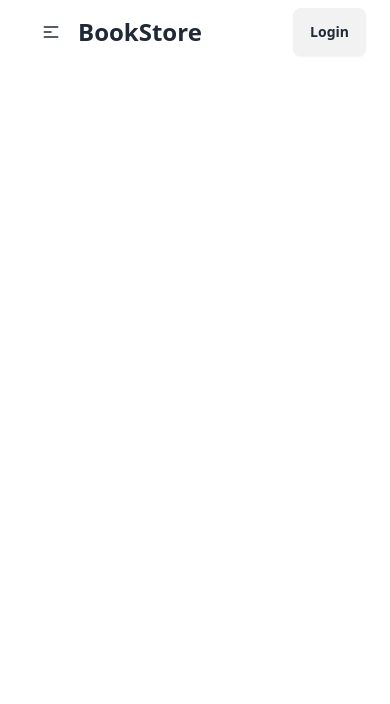
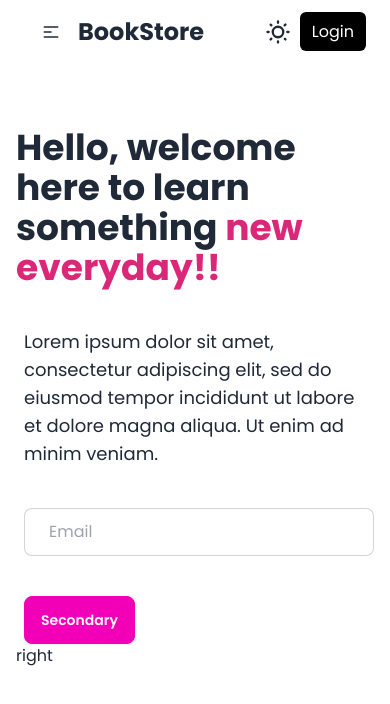
Before and after one commit to SakshiRathod13/BookStore, a React (Vite) app in the folder frontend/: page / in a window 390 px wide. Shown: the top 704 px of the page. Built offline with nearby package versions, Linux system fonts and the light colour scheme.

Commit message:
Refactor navbar component for improved responsiveness and readability

```diff
--- a/frontend/src/App.jsx
+++ b/frontend/src/App.jsx
@@ -1,10 +1,11 @@
 import React from 'react'
 import Navbar from './components/navbar'
-
+import Banner from './components/Banner'
 const App = () => {
   return (
     <div>
       <Navbar/>
+      <Banner/>
     </div>
   )
 }
--- /dev/null
+++ b/frontend/src/components/Banner.jsx
@@ -0,0 +1,30 @@
+import React from 'react'
+
+const Banner = () => {
+  return (
+    <>
+        <div className='max-w-screen-2xl container mx-auto md:px-20 px-4 flex flex-col md:flex-row' >
+            <div className='w-full md:1/2 '>
+                <div className=' space-x-2 space-y-10'>
+                <h1 className='  mt-16 text-4xl font-bold'>Hello, welcome here to learn something <span className='text-pink-600'>new everyday!!</span></h1>
+                <p className='text-lg'>Lorem ipsum dolor sit amet, consectetur adipiscing elit, sed do eiusmod tempor incididunt ut labore et dolore magna aliqua. Ut enim ad minim veniam.
+                </p>
+                <label className="input input-bordered flex items-center gap-2">
+  <svg xmlns="http://www.w3.org/2000/svg" viewBox="0 0 16 16" fill="currentColor" className="w-4 h-4 opacity-70"><path d="M2.5 3A1.5 1.5 0 0 0 1 4.5v.793c.026.009.051.02.076.032L7.674 8.51c.206.1.446.1.652 0l6.598-3.185A.755.755 0 0 1 15 5.293V4.5A1.5 1.5 0 0 0 13.5 3h-11Z" /><path d="M15 6.954 8.978 9.86a2.25 2.25 0 0 1-1.956 0L1 6.954V11.5A1.5 1.5 0 0 0 2.5 13h11a1.5 1.5 0 0 0 1.5-1.5V6.954Z" /></svg>
+  <input type="text" className="grow" placeholder="Email" />
+
+</label>
+<button className="btn btn-active btn-secondary">Secondary</button>
+                </div>
+
+
+            </div>
+
+            <div className='w-full md:1/2'>right</div>
+        </div>
+    </>
+
+  )
+}
+
+export default Banner
--- a/frontend/src/components/navbar.jsx
+++ b/frontend/src/components/navbar.jsx
@@ -19,7 +19,8 @@ const Navbar = () => {
     </div>
     <a className="font-bold text-2xl">BookStore</a>
   </div>
-  <div className='navbar-end'>
+
+  <div className='navbar-end' space-x-3>
   <div className="navbar-center hidden lg:flex">
         <ul className="menu menu-horizontal px-1">
           <li><a>Home</a></li>
@@ -29,8 +30,27 @@ const Navbar = () => {
 
         </ul>
       </div>
+      <div className='hidden md:block'>
+        <label className="input input-bordered flex items-center gap-2">
+        <input type="text" className="grow" placeholder="Search" />
+        <svg xmlns="http://www.w3.org/2000/svg" viewBox="0 0 16 16" fill="currentColor" className="w-4 h-4 opacity-70"><path fillRule="evenodd" d="M9.965 11.026a5 5 0 1 1 1.06-1.06l2.755 2.754a.75.75 0 1 1-1.06 1.06l-2.755-2.754ZM10.5 7a3.5 3.5 0 1 1-7 0 3.5 3.5 0 0 1 7 0Z" clipRule="evenodd" /></svg>
+        </label>
+      </div>
+      <label className="swap swap-rotate px-2">
+
+  {/* this hidden checkbox controls the state */}
+  <input type="checkbox" className="theme-controller" value="synthwave" />
+
+  {/* sun icon */}
+  <svg className="swap-off fill-current w-7 h-7" xmlns="http://www.w3.org/2000/svg" viewBox="0 0 24 24"><path d="M5.64,17l-.71.71a1,1,0,0,0,0,1.41,1,1,0,0,0,1.41,0l.71-.71A1,1,0,0,0,5.64,17ZM5,12a1,1,0,0,0-1-1H3a1,1,0,0,0,0,2H4A1,1,0,0,0,5,12Zm7-7a1,1,0,0,0,1-1V3a1,1,0,0,0-2,0V4A1,1,0,0,0,12,5ZM5.64,7.05a1,1,0,0,0,.7.29,1,1,0,0,0,.71-.29,1,1,0,0,0,0-1.41l-.71-.71A1,1,0,0,0,4.93,6.34Zm12,.29a1,1,0,0,0,.7-.29l.71-.71a1,1,0,1,0-1.41-1.41L17,5.64a1,1,0,0,0,0,1.41A1,1,0,0,0,17.66,7.34ZM21,11H20a1,1,0,0,0,0,2h1a1,1,0,0,0,0-2Zm-9,8a1,1,0,0,0-1,1v1a1,1,0,0,0,2,0V20A1,1,0,0,0,12,19ZM18.36,17A1,1,0,0,0,17,18.36l.71.71a1,1,0,0,0,1.41,0,1,1,0,0,0,0-1.41ZM12,6.5A5.5,5.5,0,1,0,17.5,12,5.51,5.51,0,0,0,12,6.5Zm0,9A3.5,3.5,0,1,1,15.5,12,3.5,3.5,0,0,1,12,15.5Z"/></svg>
+
+  {/* moon icon */}
+  <svg className="swap-on fill-current w-7 h-7" xmlns="http://www.w3.org/2000/svg" viewBox="0 0 24 24"><path d="M21.64,13a1,1,0,0,0-1.05-.14,8.05,8.05,0,0,1-3.37.73A8.15,8.15,0,0,1,9.08,5.49a8.59,8.59,0,0,1,.25-2A1,1,0,0,0,8,2.36,10.14,10.14,0,1,0,22,14.05,1,1,0,0,0,21.64,13Zm-9.5,6.69A8.14,8.14,0,0,1,7.08,5.22v.27A10.15,10.15,0,0,0,17.22,15.63a9.79,9.79,0,0,0,2.1-.22A8.11,8.11,0,0,1,12.14,19.73Z"/></svg>
+
+</label>
+
       <div className=''>
-        <a className="btn">Login</a>
+        <a className="bg-black text-white px-3 py-2 rounded-md hover:bg-slate-800 duration-300 cursor-pointer">Login</a>
       </div>
   </div>
 
--- a/frontend/src/index.css
+++ b/frontend/src/index.css
@@ -1,3 +1,11 @@
+@import url('https://fonts.googleapis.com/css2?family=Poppins:ital,wght@0,100;0,200;0,300;0,400;0,500;0,600;0,700;0,800;0,900;1,100;1,200;1,300;1,400;1,500;1,600;1,700;1,800;1,900&display=swap');
+
 @tailwind base;
 @tailwind components;
 @tailwind utilities;
+
+body{
+    font-family: 'Poppins', sans-serif;
+    /* background-color: #f3f4f6;
+    color: #333; */
+}
--- a/frontend/tailwind.config.js
+++ b/frontend/tailwind.config.js
@@ -10,4 +10,8 @@ export default {
   plugins: [
     require('daisyui'),
   ],
+  daisyui: {
+    themes: ["light"], // Set the theme to light
+  },
+
 }
```
